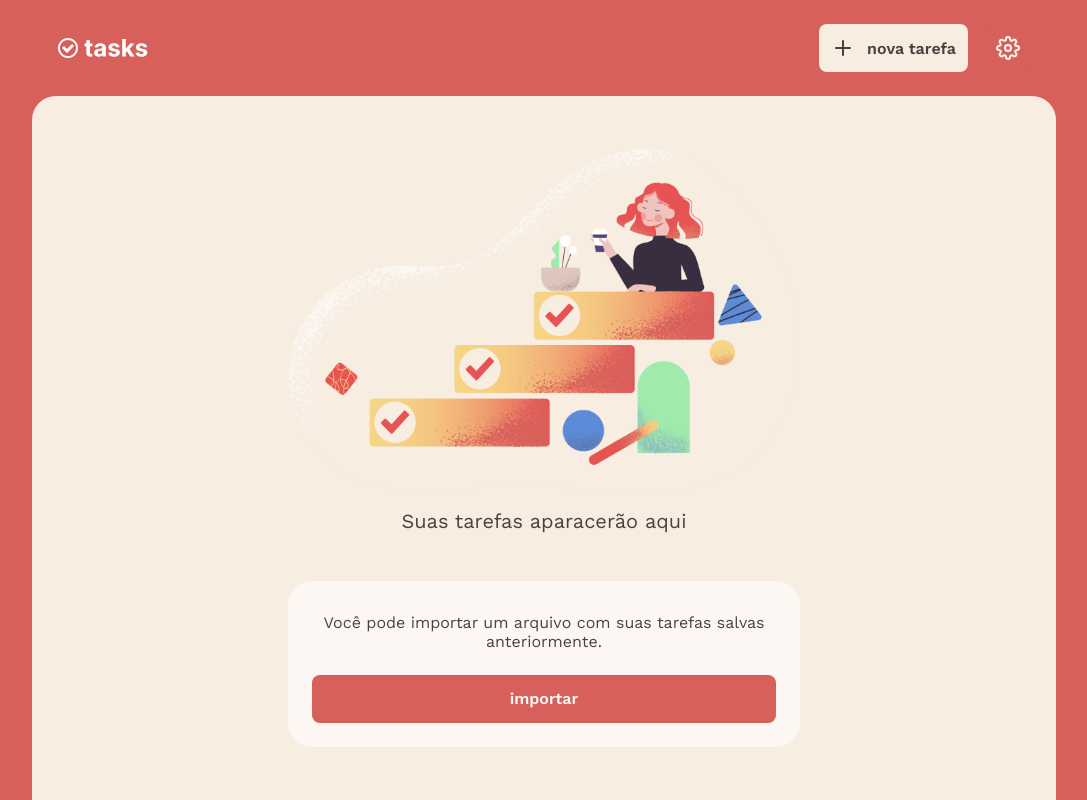
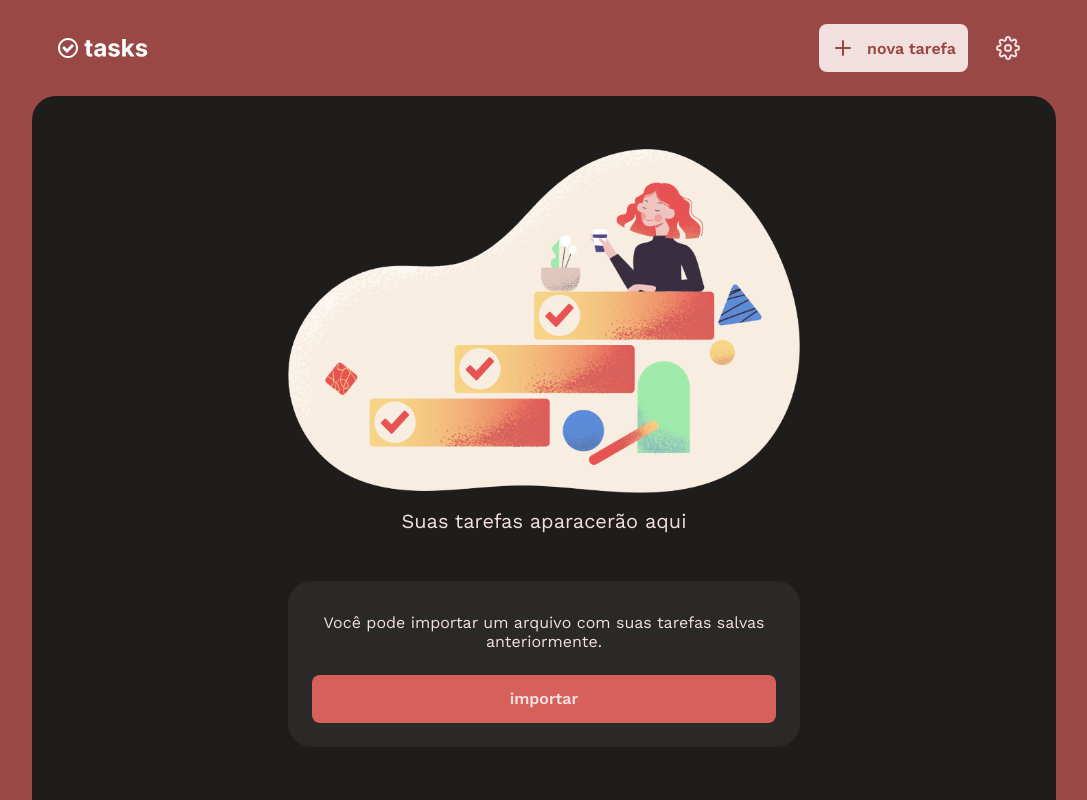
Before and after one commit to mluizvitor/tasks, a React (Create React App) app: page / in a window 1280 px wide. Shown: the whole page, without its empty margins (96-1183 px from the left). Built offline with nearby package versions, Linux system fonts and the light colour scheme.

Commit message:
Adicionado suporte à tema escuro

```diff
--- a/src/components/Button/styles.ts
+++ b/src/components/Button/styles.ts
@@ -2,7 +2,13 @@ import { transparentize } from "polished";
 import styled from "styled-components";
 
 interface ButtonProps {
-  variant?: "basic" | "colored" | "warning" | "semitransparent";
+  variant?:
+    | "basic"
+    | "header"
+    | "colored"
+    | "warning"
+    | "semitransparent"
+    | "transparent";
 }
 
 export const Button = styled.button<ButtonProps>`
@@ -26,31 +32,42 @@ export const Button = styled.button<ButtonProps>`
 
   ${(props) => {
     switch (props.variant) {
+      case "header":
+        return `
+        background-color: ${props.theme.buttonVariant.header.mainColor};
+        color: ${props.theme.buttonVariant.header.contrastColor}
+        `;
+
       case "colored":
         return `
-        background-color: ${props.theme.variant.colored.mainColor};
-        color: ${props.theme.variant.colored.contrastColor}
+        background-color: ${props.theme.buttonVariant.colored.mainColor};
+        color: ${props.theme.buttonVariant.colored.contrastColor}
         `;
 
       case "warning":
         return `
-        background-color: ${props.theme.variant.warning.mainColor};
-        color: ${props.theme.variant.warning.contrastColor}
+        background-color: ${props.theme.buttonVariant.warning.mainColor};
+        color: ${props.theme.buttonVariant.warning.contrastColor}
         `;
 
       case "semitransparent":
         return `
-        background-color: ${transparentize(
-          0.85,
-          props.theme.variant.semitransparent.mainColor
-        )};
-        color: ${props.theme.variant.semitransparent.contrastColor}`;
+          background-color: ${transparentize(
+            0.85,
+            props.theme.buttonVariant.semitransparent.mainColor
+          )};
+          color: ${props.theme.buttonVariant.semitransparent.contrastColor}`;
+
+      case "transparent":
+        return `
+        background-color: ${props.theme.buttonVariant.transparent.mainColor};
+        color: ${props.theme.buttonVariant.transparent.contrastColor}`;
 
       case "basic":
       default:
         return `
-        background-color: ${props.theme.variant.basic.mainColor};
-        color: ${props.theme.variant.basic.contrastColor}
+        background-color: ${props.theme.buttonVariant.basic.mainColor};
+        color: ${props.theme.buttonVariant.basic.contrastColor}
         `;
     }
   }}
--- a/src/components/ConfigModal/styles.ts
+++ b/src/components/ConfigModal/styles.ts
@@ -18,8 +18,12 @@ export const MenuList = styled.ul`
     align-items: center;
     cursor: pointer;
 
+    label + input[type="checkbox"] {
+      margin-left: auto;
+    }
+
     &.danger {
-      color: ${(props) => props.theme.mainColor};
+      color: ${(props) => props.theme.buttonVariant.colored.mainColor};
     }
 
     &:hover {
--- a/src/components/DeleteAllModal/index.tsx
+++ b/src/components/DeleteAllModal/index.tsx
@@ -32,7 +32,7 @@ export function DeleteAllModal() {
       </p>
       <ButtonTwoOptions>
         <Button onClick={closeDeleteAllModal} aria-label="Não deletar">
-          <span>Não deletar</span>
+          <span>não deletar</span>
         </Button>
         <Button
           variant="warning"
@@ -40,7 +40,7 @@ export function DeleteAllModal() {
           aria-label="Deletar tudo"
         >
           <FiTrash2 />
-          <span>Deletar tudo</span>
+          <span>deletar tudo</span>
         </Button>
       </ButtonTwoOptions>
     </Modal>
--- a/src/components/Header/index.tsx
+++ b/src/components/Header/index.tsx
@@ -12,13 +12,17 @@ export function Header() {
     <Container>
       <img src={logoImg} alt="tasks" height={30} width={93} />
       <div>
-        <Button onClick={openNewTaskModal} aria-label="Nova tarefa">
+        <Button
+          variant="header"
+          onClick={openNewTaskModal}
+          aria-label="Nova tarefa"
+        >
           <FiPlus size={24} />
           <span>nova tarefa</span>
         </Button>
 
         <Button
-          variant="colored"
+          variant="transparent"
           onClick={openConfigModal}
           aria-label="Configurações"
         >
--- a/src/components/Header/styles.ts
+++ b/src/components/Header/styles.ts
@@ -15,10 +15,10 @@ export const Container = styled.header`
     display: flex;
     gap: 1rem;
 
-    @media (max-width: 475px) {
+    /* @media (max-width: 475px) {
       button > span {
         display: none;
       }
-    }
+    } */
   }
 `;
--- a/src/components/ToastNotifications/styles.ts
+++ b/src/components/ToastNotifications/styles.ts
@@ -9,6 +9,6 @@ export const Container = styled.main`
     font-size: 1.5rem;
   }
   p {
-    color: ${(props) => props.theme.surface};
+    color: ${(props) => props.theme.toast.onToast};
   }
 `;
--- a/src/styles/global.ts
+++ b/src/styles/global.ts
@@ -1,34 +1,5 @@
 import { darken, transparentize, saturate, lighten } from "polished";
-import { createGlobalStyle, DefaultTheme } from "styled-components";
-
-export const sunsetTheme: DefaultTheme = {
-  mainColor: "#D8605B",
-  textTitle: "#4c4141",
-  textBody: "#756a69",
-  surface: "#FCF7F2",
-  background: "#F7EDE1",
-  success: "#2D403B",
-  error: "#513c27",
-
-  variant: {
-    basic: {
-      mainColor: "#F7EDE1",
-      contrastColor: "#4c4141",
-    },
-    colored: {
-      mainColor: "#D8605B",
-      contrastColor: "#FCF7F2",
-    },
-    semitransparent: {
-      mainColor: "#D8605B",
-      contrastColor: "#D8605B",
-    },
-    warning: {
-      mainColor: darken(0.2, "#D8605B"),
-      contrastColor: "#FCF7F2",
-    },
-  },
-};
+import { createGlobalStyle } from "styled-components";
 
 export default createGlobalStyle`
 
@@ -42,6 +13,10 @@ export default createGlobalStyle`
     margin: 0;
     padding: 0;
     box-sizing: border-box;
+
+    transition-property: background, background-color, color  ;
+    transition-duration: 0.5s;
+    transition-timing-function: ease-out;
   }
 
 
@@ -51,7 +26,7 @@ export default createGlobalStyle`
   }
 
   body {
-    background-color: ${(props) => props.theme.mainColor};
+    background-color: ${(props) => props.theme.mainColorPage};
     font-weight: 400;
   }
 
@@ -69,8 +44,8 @@ export default createGlobalStyle`
 
   h1 {
     color: ${(props) => props.theme.textTitle};
-    font-size: 1.25rem;
-    line-height: 1.5rem;
+    font-size: 1.5rem;
+    line-height: 2rem;
   }
 
   p {
@@ -91,7 +66,7 @@ export default createGlobalStyle`
     font: inherit;
     width: 1.5rem;
     height: 1.5rem;
-    border: 2px solid ${(props) => props.theme.mainColor};
+    border: 2px solid ${(props) => props.theme.buttonVariant.colored.mainColor};
     border-radius: 12px;
 
     display: grid;
@@ -103,16 +78,19 @@ export default createGlobalStyle`
       height: 1.5rem;
       transform: scale(1);
 
-      background-color: ${(props) => props.theme.surface};
+      background-color: transparent;
       transform-origin: center;
       clip-path: polygon(25.000% 41.667%, 16.667% 50.000%, 41.667% 75.000%, 83.333% 33.333%, 75.000% 25.000%, 41.667% 58.333%)
 
     }
 
     &:checked {
-      background-color: ${(props) => props.theme.mainColor};
+      background-color: ${(props) =>
+        props.theme.buttonVariant.colored.mainColor};
     }
     &:checked::before {
+      background-color: ${(props) =>
+        props.theme.buttonVariant.colored.contrastColor};
       transform: scale(1);
     }
   }
@@ -127,12 +105,16 @@ export default createGlobalStyle`
     position: relative;
     display: grid;
     gap: 1rem;
+
+    h1:first-of-type {
+      margin-right: 1.5rem;
+    }
   }
 
   .modal-overlay {
     position: fixed;
     background-color: ${(props) =>
-      darken(0.5, transparentize(0.25, props.theme.mainColor))};
+      darken(0.75, transparentize(0.3, props.theme.mainColor))};
     inset: 0px;
     display: flex;
     align-items: center;
@@ -145,14 +127,23 @@ export default createGlobalStyle`
     right: 1.5rem;
     color: ${(props) => props.theme.textBody};
     cursor: pointer;
+    opacity: 0.5;
+
+    transition: opacity 0.2s;
+
+    &:hover {
+      opacity: 1;
+    }
   }
   .tasks-toastify-success,
   .tasks-toastify-error {
     border-radius: 1rem;
     padding: 1rem 1rem;
+    color: ${(props) => props.theme.toast.onToast};
 
-    button > svg {
-      color: ${(props) => props.theme.surface};
+    button {
+      color: ${(props) => props.theme.toast.onToast};
+      opacity: 0.5;
     }
 
     @media (max-width: 470px) {
@@ -160,19 +151,21 @@ export default createGlobalStyle`
     }
   }
   .tasks-toastify-success {
-    background-color: ${(props) => props.theme.success};
+    background-color: ${(props) => props.theme.toast.success};
   }
 
   .tasks-toastify-success-progress {
-    background: ${(props) => lighten(0.25, saturate(0.3, props.theme.success))};
+    background: ${(props) =>
+      lighten(0.25, saturate(0.3, props.theme.toast.success))};
   }
 
   .tasks-toastify-error {
-    background-color: ${(props) => props.theme.error}
+    background-color: ${(props) => props.theme.toast.error}
   }
 
   .tasks-toastify-error-progress {
-    background: ${(props) => lighten(0.25, saturate(0.3, props.theme.error))};
+    background: ${(props) =>
+      lighten(0.25, saturate(0.3, props.theme.toast.error))};
   }
 
   .hidden {
--- /dev/null
+++ b/src/styles/themes.ts
@@ -0,0 +1,88 @@
+import { darken } from "polished";
+import { DefaultTheme } from "styled-components";
+
+export const lightTheme: DefaultTheme = {
+  mainColor: "#D8605B",
+  mainColorPage: "#D8605B",
+
+  textTitle: "#4c4141",
+  textBody: "#756a69",
+  surface: "#FCF7F2",
+  background: "#F7EDE1",
+
+  buttonVariant: {
+    basic: {
+      mainColor: "#F7EDE1",
+      contrastColor: "#4c4141",
+    },
+    header: {
+      mainColor: "#FCF7F2",
+      contrastColor: "#994845",
+    },
+    colored: {
+      mainColor: "#D8605B",
+      contrastColor: "#FCF7F2",
+    },
+    semitransparent: {
+      mainColor: "#D8605B",
+      contrastColor: "#D8605B",
+    },
+    transparent: {
+      mainColor: "transparent",
+      contrastColor: "#FCF7F2",
+    },
+    warning: {
+      mainColor: darken(0.2, "#D8605B"),
+      contrastColor: "#FCF7F2",
+    },
+  },
+
+  toast: {
+    success: "#2D403B",
+    error: "#513c27",
+    onToast: "#FCF7F2",
+  },
+};
+
+export const darkTheme: DefaultTheme = {
+  mainColorPage: "#994845",
+  mainColor: "#D8605B",
+
+  textTitle: "#F2E0DF",
+  textBody: "#BFB1B0",
+  surface: "#2B2927",
+  background: "#1F1D1C",
+
+  buttonVariant: {
+    basic: {
+      mainColor: "#1F1D1C",
+      contrastColor: "#F2E0DF",
+    },
+    header: {
+      mainColor: "#F2E0DF",
+      contrastColor: "#994845",
+    },
+    colored: {
+      mainColor: "#D8605B",
+      contrastColor: "#F2E0DF",
+    },
+    semitransparent: {
+      mainColor: "#E07F7B",
+      contrastColor: "#E07F7B",
+    },
+    transparent: {
+      mainColor: "transparent",
+      contrastColor: "#F2E0DF",
+    },
+    warning: {
+      mainColor: darken(0.2, "#D8605B"),
+      contrastColor: "#F2E0DF",
+    },
+  },
+
+  toast: {
+    success: "#2D403B",
+    error: "#513c27",
+    onToast: "#F2E0DF",
+  },
+};
--- a/src/theme.d.ts
+++ b/src/theme.d.ts
@@ -8,18 +8,26 @@ interface variantProps {
 declare module "styled-components" {
   export interface DefaultTheme {
     mainColor: string;
+    mainColorPage: string;
+
     textTitle: string;
     textBody: string;
     surface: string;
     background: string;
-    success: string;
-    error: string;
 
-    variant: {
+    buttonVariant: {
       basic: variantProps;
+      header: variantProps;
       colored: variantProps;
       semitransparent: variantProps;
+      transparent: variantProps;
       warning: variantProps;
+    };
+
+    toast: {
+      success: string;
+      error: string;
+      onToast: string;
     };
   }
 }
```
Also changed, not shown: src/App.tsx (+22 -4 lines), src/components/ConfigModal/index.tsx (+17 -2 lines), src/components/ImportModal/styles.ts (+4 -4 lines).
